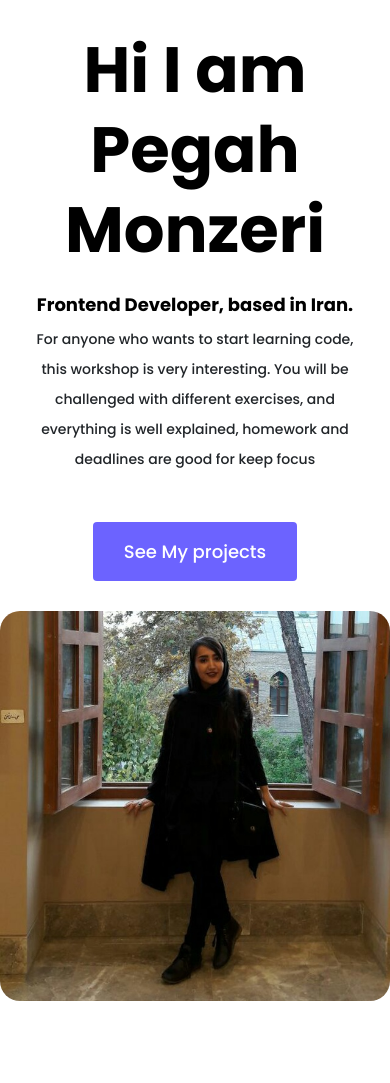
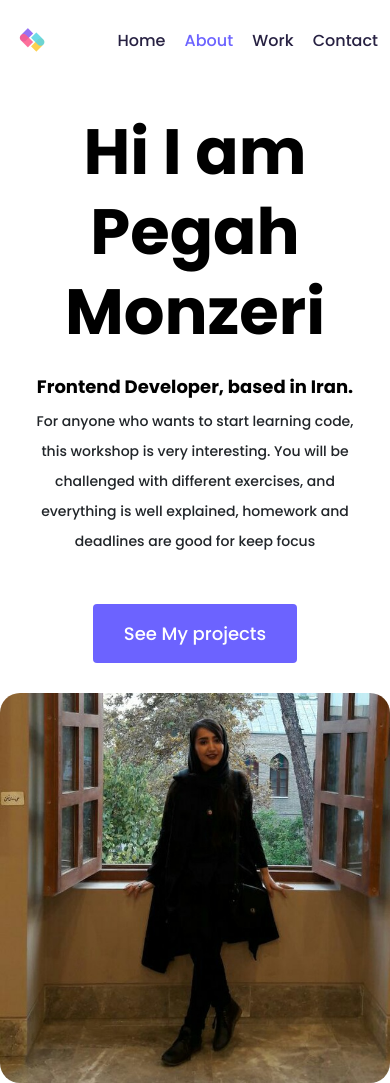
Before and after one commit to PegahM/portfolio-project, a plain HTML site: page about.html in a window 390 px wide. Before the commit the page ends 1001 px from the top, so only its background shows below. Drawn offline with nearby package versions, Linux system fonts and the light colour scheme.

Commit message:
added the header part to about.html, contact.html, work.html

```diff
--- a/about.html
+++ b/about.html
@@ -30,7 +30,25 @@
     ></script>
   </head>
   <body>
-    <div class="content-container  container">
+    <div class="container">
+      <nav class="d-flex justify-content-between">
+        <a href="/">
+          <img src="images/logo.png" class="logo d-none d-md-block" alt="" />
+          <img
+            src="images/logo-small.jpg"
+            class="logo d-block d-md-none"
+            alt=""
+          />
+        </a>
+        <ul>
+          <li><a href="/"> Home </a></li>
+          <li class="active"><a href="/about.html"> About</a></li>
+          <li><a href="/work.html"> Work</a></li>
+          <li><a href="/contact.html"> Contact</a></li>
+        </ul>
+      </nav>
+    </div>
+    <div class="content-container container">
       <div class="row">
         <div class="col-lg-6">
           <div class="content">
```
Also changed, not shown: contact.html (+18 -0 lines), work.html (+18 -0 lines).
